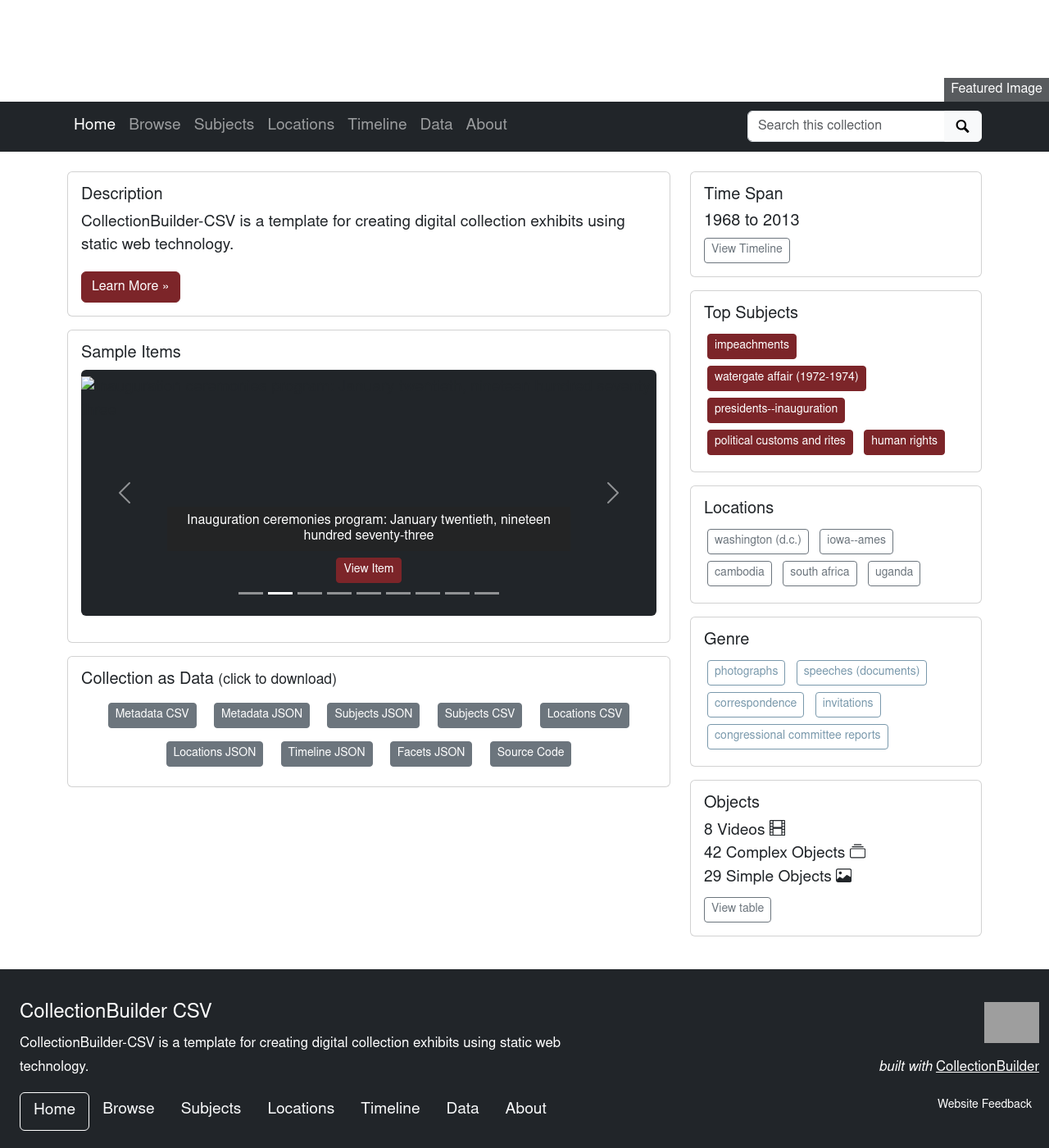
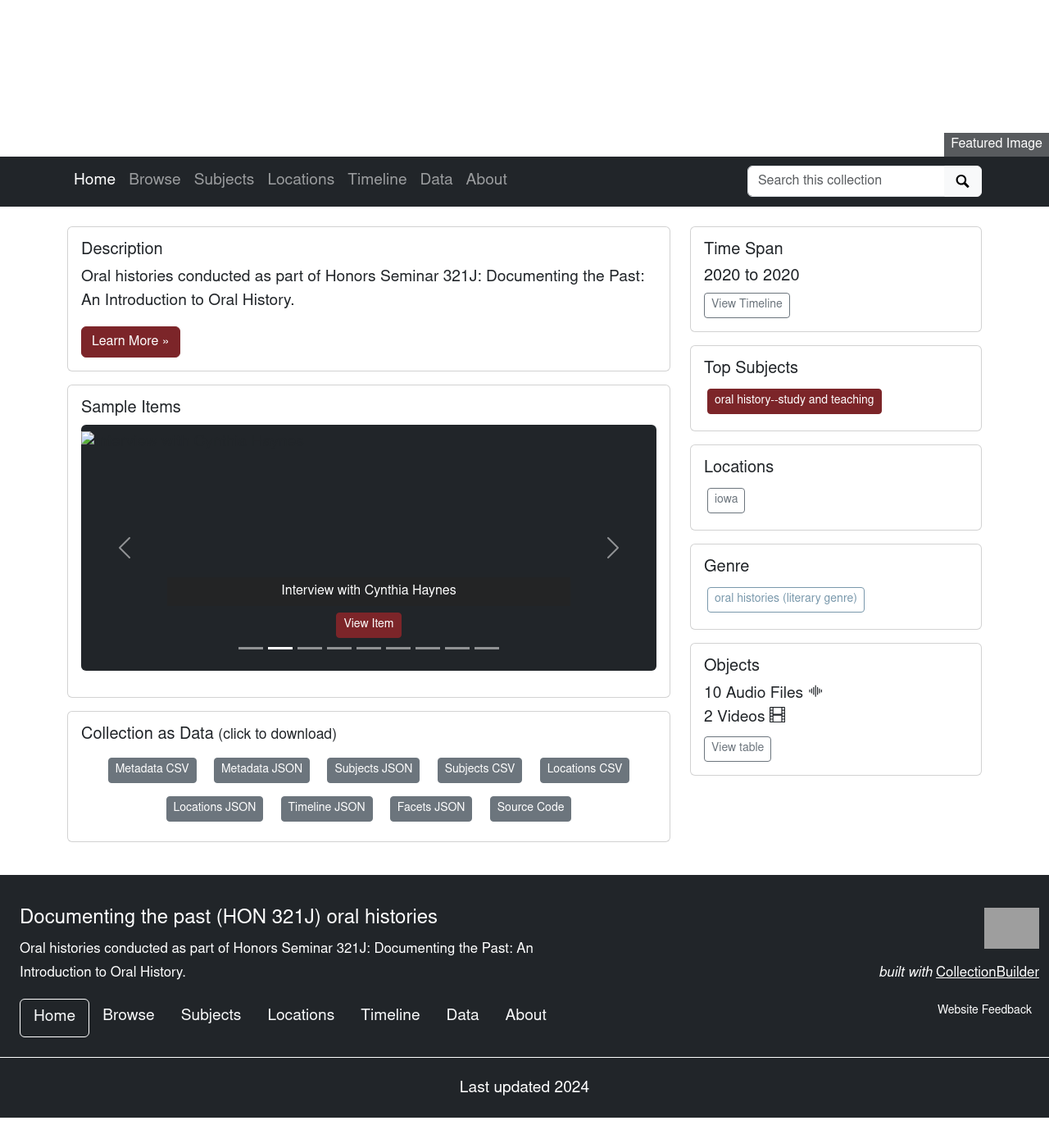
Before and after one commit to isu-digital/digital-collections-template, a Jekyll site: the page built from pages/index.md, in a window 1280 px wide and 1400 px high, scrolled down 457 px. Shown: the whole window at 82% size. Built offline with Jekyll 4.4.1, drawn with Linux system fonts in a browser that asks for light colours; nearby versions of some CDN libraries; library files that are not in the unit come from our copies; after the commit the page ends 1820 px from its top, so only the background shows below that; some of the changed text lies outside the part shown.

Commit message:
initial updates

```diff
--- a/_config.yml
+++ b/_config.yml
@@ -10,7 +10,7 @@
 # site domain, full URL to the production location of your collection
 url: https://isuu00001library102stg.z21.web.core.windows.net
 # path to location on the domain if necessary e.g. /digital/hjccc
-baseurl: /collections/demo
+baseurl: /collections/hon321j
 # location of code, the full url to your github repository
 source-code: https://github.com/isu-digital/digital-collections-template
 
@@ -21,28 +21,28 @@ digital-assets: https://isuu00001library102stg.z21.web.core.windows.net/assets
 # SITE SETTINGS
 #
 # title of site appears in banner
-title: CollectionBuilder CSV
+title: Documenting the past (HON 321J) oral histories
 # tagline, a short phrase that will appear throughout the site in the top banner
-tagline: Digital Collection Magic with Static Web Technologies
+tagline: Interviews conducted by an Iowa State University Honors Seminar
 # description appears in meta tags and other locations
 # this description might appear in search result lists, keep around 160 characters max
-description: "CollectionBuilder-CSV is a template for creating digital collection exhibits using static web technology."
+description: "Oral histories conducted as part of Honors Seminar 321J: Documenting the Past: An Introduction to Oral History."
 # keywords, a short list of subjects describing the collection, separated by semicolon, to appear in rich markup
-keywords: iowa; history; midwest
+keywords: ; history; midwest
 # creator of the digital collection, to appear in meta tags; we typically use our GitHub usernames but feel free to just use your name
-author: CollectionBuilder
+author: lsulli12
 
 ##########
 # COLLECTION SETTINGS
 #
 # Set the metadata for your collection (the name of the CSV file in your _data directory that describes the objects in your collection)
 # Use the filename of your CSV **without** the ".csv" extension! E.g. _data/demo-metadata.csv --> "demo-metadata"
-metadata: demo-metadata
+metadata: hon321j
 # page generation settings [optional!]
 # [optional: only used if you need to tweak CB defaults or generate from more than one data file]
 page_gen:
-  - data: demo-metadata
-  - data: 'demo-metadata-iiif'
+  - data: hon321j
+  - data: 'hon321j-iiif'
     template: 'manifest'
     template_override: true
     name: 'objectid'
```
